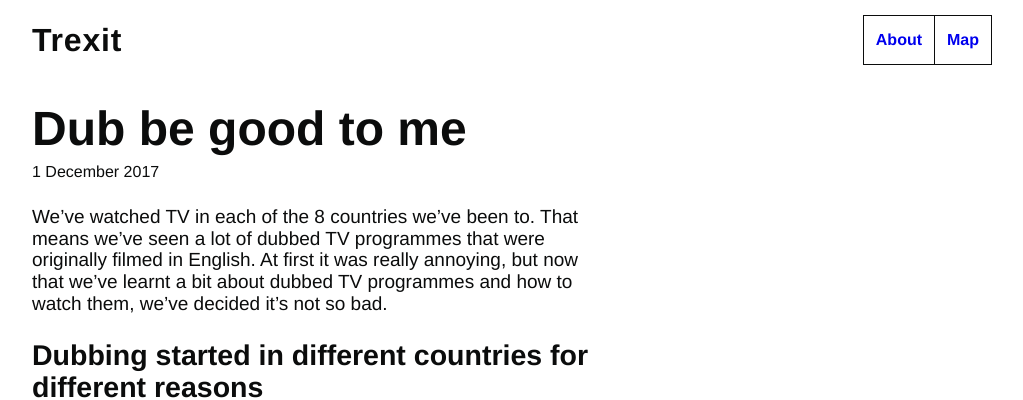
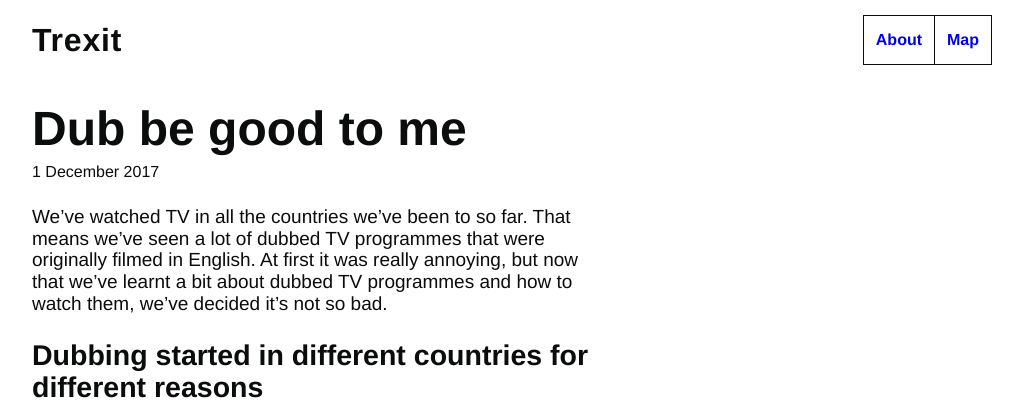
Before and after one commit to tombye/trexit, a Jekyll site: the page built from _posts/2017-12-01-dub-be-good.markdown, in a window 1280 px wide. Shown: the top 400 px of the page, without its empty margins (128-1151 px from the left). Built offline with Jekyll 4.4.1, drawn with Linux system fonts in a browser that asks for light colours.

Commit message:
Update 2017-12-01-dub-be-good.markdown

```diff
--- a/_posts/2017-12-01-dub-be-good.markdown
+++ b/_posts/2017-12-01-dub-be-good.markdown
@@ -5,7 +5,7 @@ date: 2017-12-01 19:01 +0100
 categories: jekyll update
 ---
 
-We’ve watched TV in each of the 8 countries we’ve been to. That means we’ve seen a lot of dubbed TV programmes that were originally filmed in English. At first it was really annoying, but now that we’ve learnt a bit about dubbed TV programmes and how to watch them, we’ve decided it’s not so bad.
+We’ve watched TV in all the countries we’ve been to so far. That means we’ve seen a lot of dubbed TV programmes that were originally filmed in English. At first it was really annoying, but now that we’ve learnt a bit about dubbed TV programmes and how to watch them, we’ve decided it’s not so bad.
 
 ## Dubbing started in different countries for different reasons
 
```
